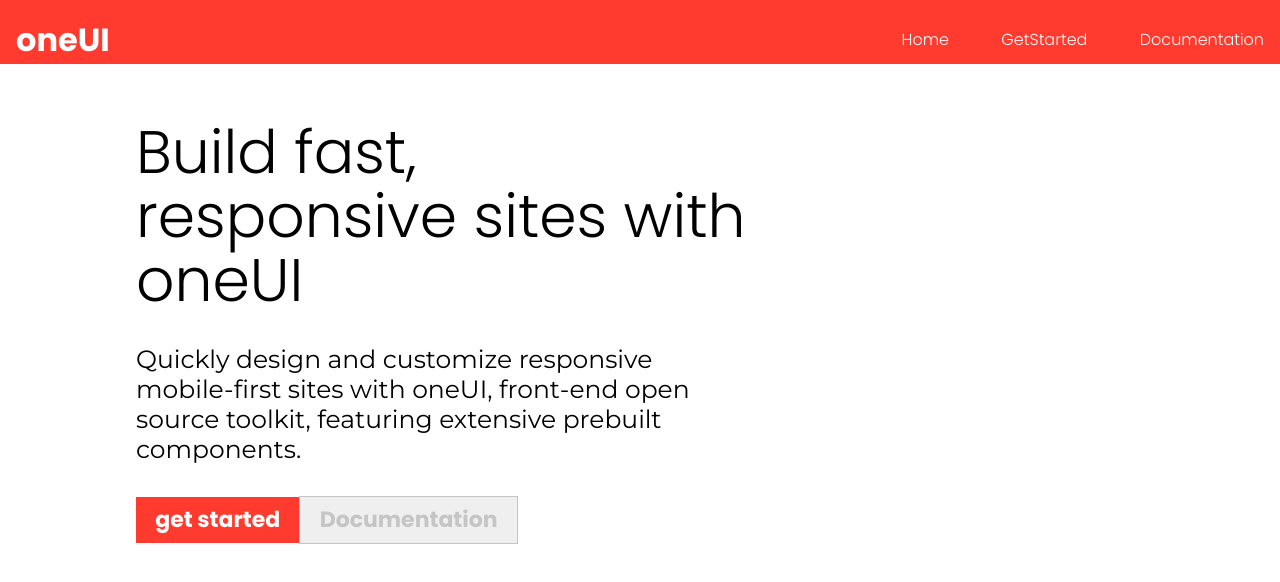
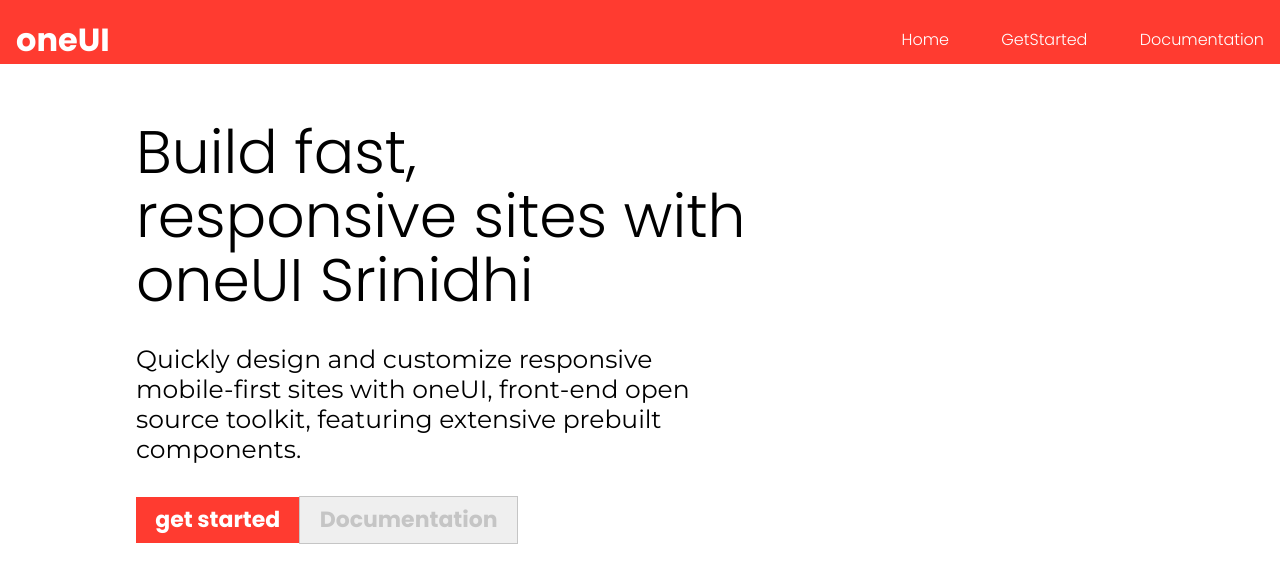
Before and after one commit to srinidhi9831/OneUI-component-library, a React (Create React App) app: page / in a window 1280 px wide. Shown: the top 582 px of the page. Built offline with nearby package versions, Linux system fonts and the light colour scheme.

Commit message:
Update Home.js

```diff
--- a/src/Pages/Home.js
+++ b/src/Pages/Home.js
@@ -7,7 +7,7 @@ return(
     <body>
 
 <div class="des-container">
-    <h1>Build fast, responsive sites with oneUI</h1>
+    <h1>Build fast, responsive sites with oneUI Srinidhi</h1>
     <p>Quickly design and customize responsive mobile-first sites with oneUI, front-end open source toolkit, featuring extensive prebuilt components.</p>
     <div>
         <button class="bg-primary btn-bigger">get started</button>
```
